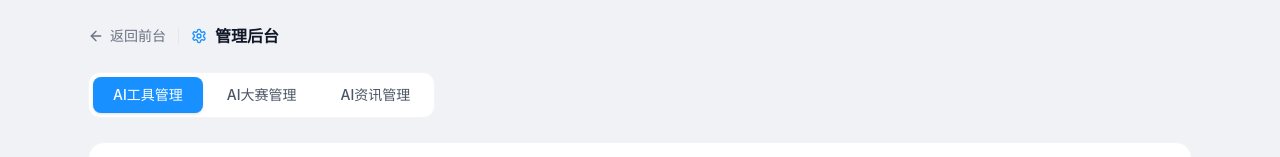
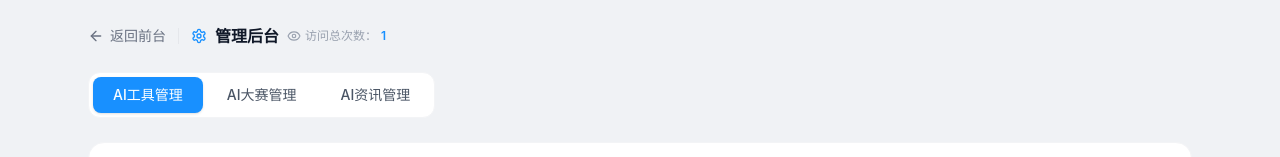
Before and after one commit to Cathy19920324/AIGC, a React (Vite) app: page /AIGC/admin in a window 1280 px wide. Shown: the top 157 px of the page. Built offline with nearby package versions, Linux system fonts and the light colour scheme.

Commit message:
feat: 管理后台添加访问总次数统计

```diff
--- a/src/app/pages/Admin.tsx
+++ b/src/app/pages/Admin.tsx
@@ -1,4 +1,4 @@
-import { useState, FormEvent } from "react";
+import { useState, useEffect, FormEvent } from "react";
 import { Link } from "react-router-dom";
 import {
   ArrowLeft, Settings, Plus, Edit2, Trash2, ChevronUp, ChevronDown, Eye,
@@ -222,6 +222,19 @@ export default function Admin() {
   const [tab, setTab] = useState<AdminTab>("tools");
   const [modal, setModal] = useState<ModalState>(null);
 
+  // 访问总次数：每次进入后台 +1，持久化到 localStorage
+  const [visitCount, setVisitCount] = useState<number>(0);
+  useEffect(() => {
+    try {
+      const n = parseInt(localStorage.getItem("aigc_admin_visits") || "0", 10) || 0;
+      const next = n + 1;
+      localStorage.setItem("aigc_admin_visits", String(next));
+      setVisitCount(next);
+    } catch {
+      setVisitCount(1);
+    }
+  }, []);
+
   return (
     <div className="max-w-6xl mx-auto px-4 sm:px-6 py-6">
       <div className="flex items-center gap-3 mb-6">
@@ -232,6 +245,10 @@ export default function Admin() {
         <div className="flex items-center gap-2">
           <Settings className="w-4 h-4 text-[#1890ff]" />
           <h1 className="text-base font-bold text-gray-900">管理后台</h1>
+          <span className="text-xs text-gray-400 font-normal flex items-center gap-1">
+            <Eye className="w-3.5 h-3.5" />
+            访问总次数：<span className="text-[#1890ff] font-semibold">{visitCount}</span>
+          </span>
         </div>
       </div>
 
```
